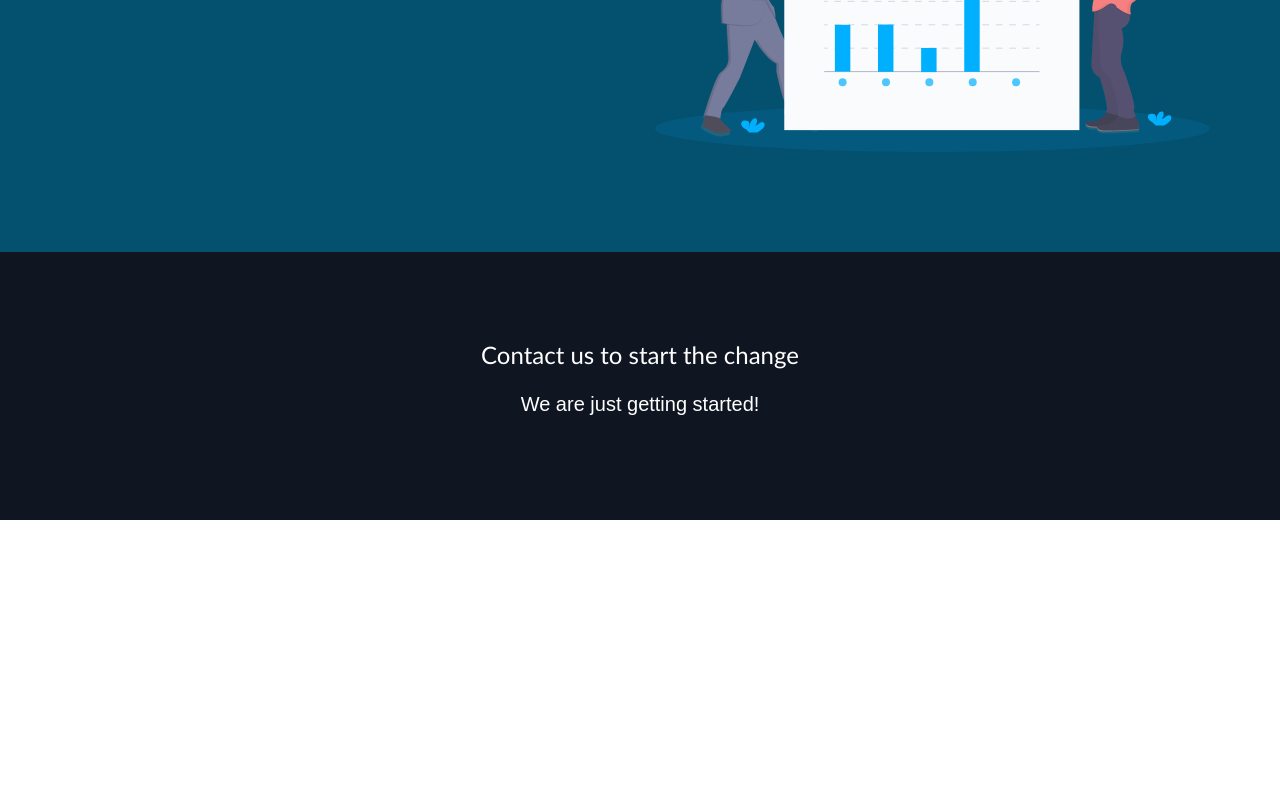
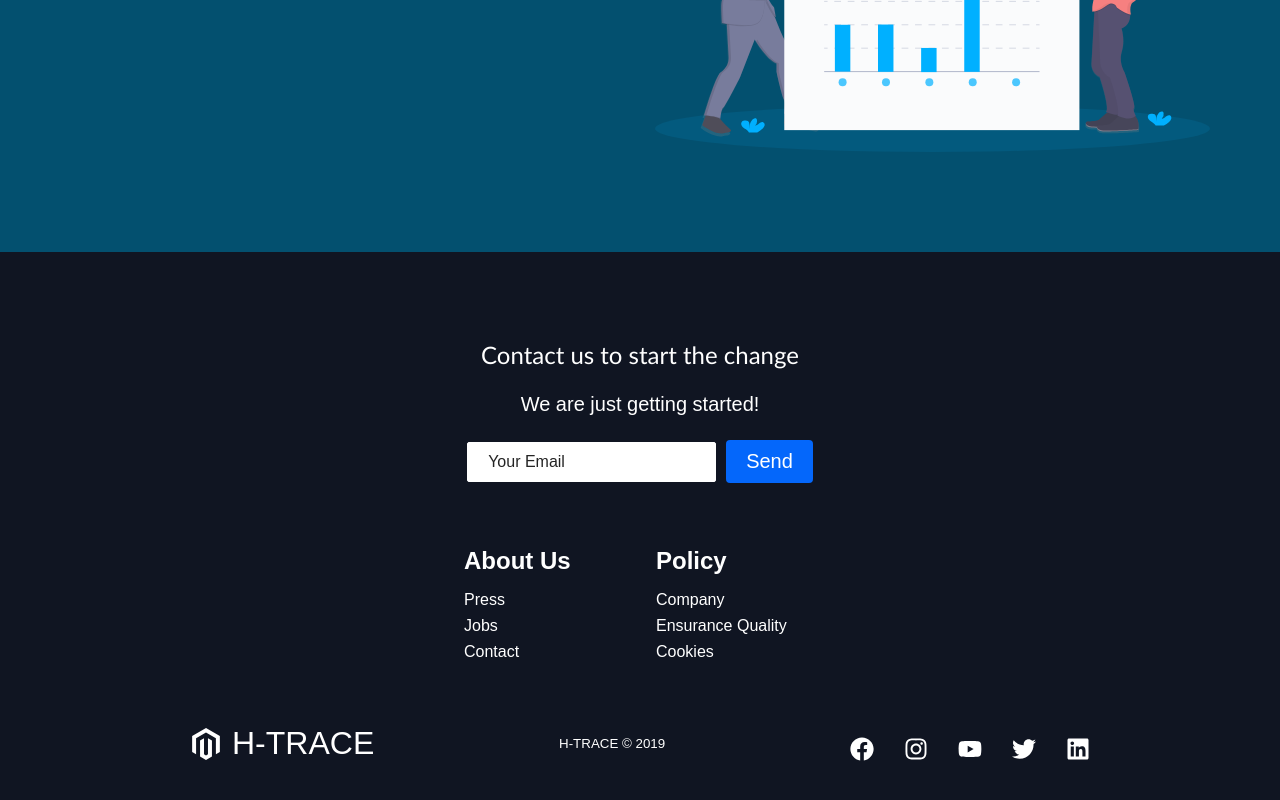
Before and after one commit to ifardjoume/HT_WebPage, a React (Create React App) app: page /sign-in in a window 1280 px wide. Shown: the part 1821-2621 px from the top of the page. Before the commit the page ends 2341 px from the top, so only its background shows below. Built offline with nearby package versions, Linux system fonts and the light colour scheme.

Commit message:
Footer created

```diff
--- a/src/components/footer/Footer.elements.js
+++ b/src/components/footer/Footer.elements.js
@@ -33,3 +33,126 @@
   margin-bottom: 24px;
   font-size: 20px;
 `;
+
+export const Form = styled.form`
+  display: flex;
+  justify-content: center;
+  align-items: center;
+  @media screen and (max-width: 820px) {
+    flex-direction: column;
+    width: 80%;
+  }
+`;
+
+export const FormInput = styled.input`
+  padding: 10px 20px;
+  border-radius: 2px;
+  margin-right: 10px;
+  outline: none;
+  border: none;
+  font-size: 16px;
+  border: 1px solid #fff;
+  &::placeholder {
+    color: #242424;
+  }
+  @media screen and (max-width: 820px) {
+    width: 100%;
+    margin: 0 0 16px 0;
+  }
+`;
+
+export const FooterLinksContainer = styled.div`
+  width: 100%;
+  max-width: 1000px;
+  display: flex;
+  justify-content: center;
+  @media screen and (max-width: 820px) {
+    padding-top: 32px;
+  }
+`;
+
+export const FooterLinksWrapper = styled.div`
+  display: flex;
+  @media screen and (max-width: 820px) {
+    flex-direction: column;
+  }
+`;
+
+export const FooterLinkItems = styled.div`
+  display: flex;
+  flex-direction: column;
+  align-items: flex-start;
+  margin: 16px;
+  text-align: left;
+  width: 160px;
+  box-sizing: border-box;
+  color: #fff;
+  @media screen and (max-width: 420px) {
+    margin: 0;
+    padding: 10px;
+    width: 100%;
+  }
+`;
+
+export const FooterLinkTitle = styled.h2`
+  margin-bottom: 16px;
+`;
+
+export const FooterLink = styled(Link)`
+  color: #fff;
+  text-decoration: none;
+  margin-bottom: 0.5rem;
+  &:hover {
+    color: #0467fb;
+    transition: 0.3s ease-out;
+  }
+`;
+
+export const SocialMedia = styled.section`
+  max-width: 1000px;
+  width: 100%;
+`;
+
+export const SocialMediaWrap = styled.div`
+  display: flex;
+  justify-content: space-between;
+  align-items: center;
+  width: 90%;
+  max-width: 1000px;
+  margin: 40px auto 0 auto;
+  @media screen and (max-width: 820px) {
+    flex-direction: column;
+  }
+`;
+
+export const SocialLogo = styled(Link)`
+  color: #fff;
+  justify-self: start;
+  cursor: pointer;
+  text-decoration: none;
+  font-size: 2rem;
+  display: flex;
+  align-items: center;
+  margin-bottom: 16px;
+`;
+
+export const SocialIcon = styled(FaMagento)`
+  margin-right: 10px;
+`;
+
+export const WebsiteRights = styled.small`
+  color: #fff;
+  margin-bottom: 16px;
+`;
+
+export const SocialIcons = styled.div`
+  display: flex;
+  justify-content: space-between;
+  align-items: center;
+  width: 240px;
+`;
+
+export const SocialIconLink = styled.a`
+  color: #fff;
+  font-size: 24px;
+`;
--- a/src/components/footer/Footer.js
+++ b/src/components/footer/Footer.js
@@ -1,9 +1,31 @@
-import React from 'react'
+import { Button } from '../../globalStyles';
+import React from 'react';
+import {
+    FaFacebook,
+    FaInstagram,
+    FaYoutube,
+    FaTwitter,
+    FaLinkedin
+  } from 'react-icons/fa';
 import {
     FooterContainer,
     FooterSubscription,
     FooterSubText,
-    FooterSubHeading
+    FooterSubHeading,
+    Form,
+    FormInput,
+    FooterLinksContainer,
+    FooterLinksWrapper,
+    FooterLinkItems,
+    FooterLinkTitle,
+    FooterLink,
+    SocialMedia,
+    SocialMediaWrap,
+    SocialLogo,
+    SocialIcon,
+    WebsiteRights,
+    SocialIcons,
+    SocialIconLink
   } from './Footer.elements';
 
 
@@ -18,7 +40,61 @@
                 <FooterSubText>
                     We are just getting started!
                 </FooterSubText>
+                <Form>
+                 <FormInput name= "email" type="email" placeholder="Your Email"/>
+                     <Button fontBig>Send</Button>
+                </Form>
             </FooterSubscription>
+            <FooterLinksContainer>
+                <FooterLinksWrapper>
+                    <FooterLinkItems>
+                        {/* //Falta agregar rutas de los diferentes links */}
+                        <FooterLinkTitle>About Us</FooterLinkTitle>
+                        <FooterLink to='/sign-in'>Press</FooterLink>
+                        <FooterLink to='/sign-in'>Jobs</FooterLink>
+                        <FooterLink to='/sign-in'>Contact</FooterLink>
+                    </FooterLinkItems>
+                    <FooterLinkItems>
+                        <FooterLinkTitle>Policy</FooterLinkTitle>
+                        <FooterLink to='/sign-in'>Company</FooterLink>
+                        <FooterLink to='/sign-in'>Ensurance Quality</FooterLink>
+                        <FooterLink to='/sign-in'>Cookies</FooterLink>
+                    </FooterLinkItems>
+                </FooterLinksWrapper>
+            </FooterLinksContainer>
+            <SocialMedia>
+        <SocialMediaWrap>
+          <SocialLogo to='/'>
+            <SocialIcon />
+            H-TRACE
+          </SocialLogo>
+          <WebsiteRights>H-TRACE © 2019</WebsiteRights>
+          <SocialIcons>
+            <SocialIconLink href='/' target='_blank' aria-label='Facebook'>
+              <FaFacebook />
+            </SocialIconLink>
+            <SocialIconLink href='/' target='_blank' aria-label='Instagram'>
+              <FaInstagram />
+            </SocialIconLink>
+            <SocialIconLink
+              href={
+                '//www.youtube.com'
+              }
+              rel='noopener noreferrer'
+              target='_blank'
+              aria-label='Youtube'
+            >
+              <FaYoutube />
+            </SocialIconLink>
+            <SocialIconLink href='/' target='_blank' aria-label='Twitter'>
+              <FaTwitter />
+            </SocialIconLink>
+            <SocialIconLink href='/' target='_blank' aria-label='LinkedIn'>
+              <FaLinkedin />
+            </SocialIconLink>
+          </SocialIcons>
+        </SocialMediaWrap>
+      </SocialMedia>
         </FooterContainer>
     )
 }
--- a/src/index.js
+++ b/src/index.js
@@ -1,16 +1,6 @@
 import React from 'react';
 import ReactDOM from 'react-dom';
+
 import App from './App';
-import reportWebVitals from './reportWebVitals';
 
-ReactDOM.render(
-  <React.StrictMode>
-    <App />
-  </React.StrictMode>,
-  document.getElementById('root')
-);
-
-// If you want to start measuring performance in your app, pass a function
-// to log results (for example: reportWebVitals(console.log))
-// or send to an analytics endpoint. Learn more: https://bit.ly/CRA-vitals
-reportWebVitals();
+ReactDOM.render(<App />, document.getElementById('root'));
```
Also changed, not shown: 1 other file (tests, documents, lock files or other folders).
